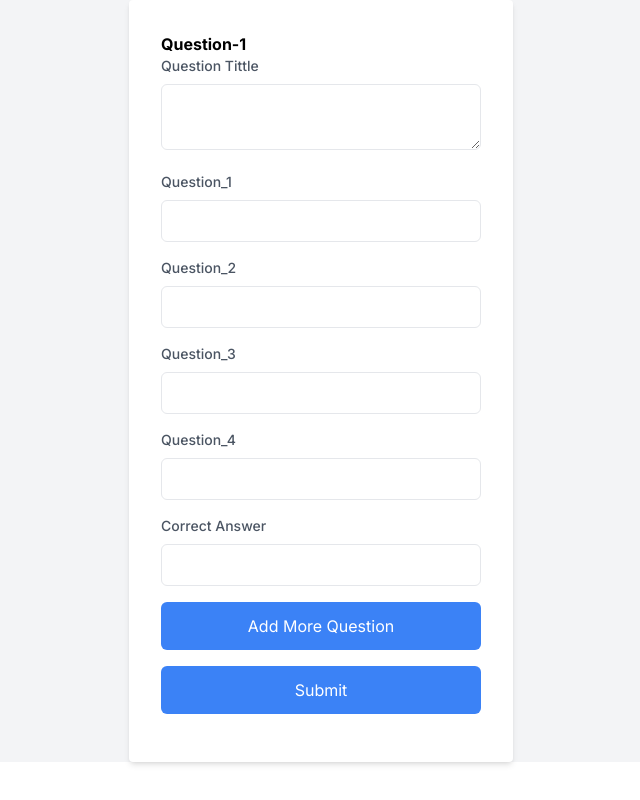
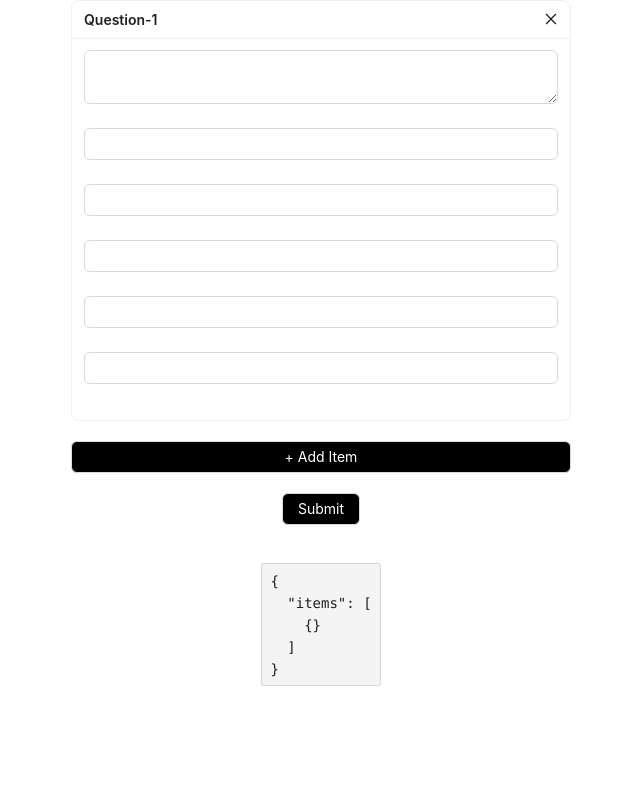
Before and after one commit to abunaserkayes0/Questions, a Next.js app: page /create in a window 1280 px wide. Shown: the whole page, without its empty margins (319-959 px from the left). Built offline with nearby package versions, Linux system fonts and the light colour scheme.

Commit message:
update create page

```diff
--- a/app/create/page.tsx
+++ b/app/create/page.tsx
@@ -1,133 +1,183 @@
 "use client";
-import React, { useState } from "react";
+import React from "react";
+import { Button, Card, Form, Input, Typography } from "antd";
+import { CloseOutlined } from "@ant-design/icons";
+import { Controller, useForm } from "react-hook-form";
+import { ErrorMessage } from "@hookform/error-message";
 
-export default function CreatePage() {
-  const [divCount, setDivCount] = useState(1);
-
-  const createNewQuestion = () => {
-    setDivCount(divCount + 1);
-  };
-  const newDiv = Array.from({ length: divCount }, (_, index) => (
-    <div key={index} className="created-div">
-      <h1 className="font-bold">Question-{index + 1}</h1>
-      <div className="mb-4">
-        <label
-          htmlFor="question_tittle"
-          className="block text-gray-600 text-sm font-medium mb-2"
-        >
-          Question Tittle
-        </label>
-        <textarea
-          id="question_tittle"
-          name="question_tittle"
-          className="w-full px-3 py-2 border rounded-md focus:outline-none focus:border-blue-500"
-          required
-        />
-      </div>
-
-      <div className="mb-4">
-        <label
-          htmlFor="question_1"
-          className="block text-gray-600 text-sm font-medium mb-2"
-        >
-          Question_1
-        </label>
-        <input
-          type="text"
-          id="question_1"
-          name="question_1"
-          className="w-full px-3 py-2 border rounded-md focus:outline-none focus:border-blue-500"
-          required
-        />
-      </div>
-      <div className="mb-4">
-        <label
-          htmlFor="question_1"
-          className="block text-gray-600 text-sm font-medium mb-2"
-        >
-          Question_2
-        </label>
-        <input
-          type="text"
-          id="question_2"
-          name="question_2"
-          className="w-full px-3 py-2 border rounded-md focus:outline-none focus:border-blue-500"
-          required
-        />
-      </div>
-      <div className="mb-4">
-        <label
-          htmlFor="question_3"
-          className="block text-gray-600 text-sm font-medium mb-2"
-        >
-          Question_3
-        </label>
-        <input
-          type="text"
-          id="question_3"
-          name="question_3"
-          className="w-full px-3 py-2 border rounded-md focus:outline-none focus:border-blue-500"
-          required
-        />
-      </div>
-      <div className="mb-4">
-        <label
-          htmlFor="question_4"
-          className="block text-gray-600 text-sm font-medium mb-2"
-        >
-          Question_4
-        </label>
-        <input
-          type="text"
-          id="question_4"
-          name="question_4"
-          className="w-full px-3 py-2 border rounded-md focus:outline-none focus:border-blue-500"
-          required
-        />
-      </div>
-      <div className="mb-4">
-        <label
-          htmlFor="correctAnswer"
-          className="block text-gray-600 text-sm font-medium mb-2"
-        >
-          Correct Answer
-        </label>
-        <input
-          type="text"
-          id="correctAnswer"
-          name="correctAnswer"
-          className="w-full px-3 py-2 border rounded-md focus:outline-none focus:border-blue-500"
-          required
-        />
-      </div>
-    </div>
-  ));
-  const handelSubmit = (e: any) => {
-    e.preventDefault();
-  };
+export default function page() {
+  const [form] = Form.useForm();
+  const {
+    handleSubmit,
+    control,
+    formState: { errors },
+  } = useForm();
+  const onSubmit = (data: any) => console.log(data);
   return (
     <>
-      <div className="bg-gray-100 flex items-center justify-center">
-        <div className="bg-white p-8 rounded shadow-md w-full sm:w-96">
-          <>{newDiv}</>
-          <form onSubmit={handelSubmit}>
-            <button
-              type="submit"
-              onClick={createNewQuestion}
-              className="w-full bg-blue-500 text-white p-3 mb-4 rounded-md hover:bg-blue-600 focus:outline-none focus:shadow-outline-blue active:bg-blue-800"
+      <Form
+        onFinish={handleSubmit(onSubmit)}
+        form={form}
+        style={{
+          display: "flex",
+          flexDirection: "column",
+          justifyContent: "center",
+          alignItems: "center",
+        }}
+        autoComplete="off"
+        initialValues={{ items: [{}] }}
+      >
+        <Form.List name="items">
+          {(fields, { add, remove }) => (
+            <div
+              style={{
+                display: "flex",
+                rowGap: 20,
+                minWidth: 500,
+                flexDirection: "column",
+              }}
             >
-              Add More Question
-            </button>
+              {fields.map((field) => (
+                <Card
+                  size="small"
+                  title={`Question-${field.name + 1}`}
+                  key={field.key}
+                  extra={
+                    <CloseOutlined
+                      onClick={() => {
+                        remove(field.name);
+                      }}
+                    />
+                  }
+                >
+                  <Controller
+                    name={`question_title-${field.name + 1}`}
+                    control={control}
+                    render={({ field }) => (
+                      <Form.Item>
+                        <Input.TextArea {...field} />
+                        <ErrorMessage
+                          errors={errors}
+                          name="question_title"
+                          render={({ message }) => (
+                            <p className="text-red-400">{message}</p>
+                          )}
+                        />
+                      </Form.Item>
+                    )}
+                  />
+                  <Controller
+                    name={`question_${field.name + 1}`}
+                    control={control}
+                    render={({ field }) => (
+                      <Form.Item>
+                        <Input {...field} />
+                        <ErrorMessage
+                          errors={errors}
+                          name="question_1"
+                          render={({ message }) => (
+                            <p className="text-red-400">{message}</p>
+                          )}
+                        />
+                      </Form.Item>
+                    )}
+                  />
+                  <Controller
+                    name={`question_${field.name + 2}`}
+                    control={control}
+                    render={({ field }) => (
+                      <Form.Item>
+                        <Input {...field} />
+                        <ErrorMessage
+                          errors={errors}
+                          name="question_2"
+                          render={({ message }) => (
+                            <p className="text-red-400">{message}</p>
+                          )}
+                        />
+                      </Form.Item>
+                    )}
+                  />
 
-            <button
-              type="submit"
-              className="w-full bg-blue-500 text-white p-3 mb-4 rounded-md hover:bg-blue-600 focus:outline-none focus:shadow-outline-blue active:bg-blue-800"
-            >
-              Submit
-            </button>
-          </form>
-        </div>
-      </div>
+                  <Controller
+                    name="question_3"
+                    control={control}
+                    render={({ field }) => (
+                      <Form.Item>
+                        <Input {...field} />
+                        <ErrorMessage
+                          errors={errors}
+                          name="question_3"
+                          render={({ message }) => (
+                            <p className="text-red-400">{message}</p>
+                          )}
+                        />
+                      </Form.Item>
+                    )}
+                  />
+
+                  <Controller
+                    name="question_4"
+                    control={control}
+                    render={({ field }) => (
+                      <Form.Item>
+                        <Input {...field} />
+                        <ErrorMessage
+                          errors={errors}
+                          name="question_4"
+                          render={({ message }) => (
+                            <p className="text-red-400">{message}</p>
+                          )}
+                        />
+                      </Form.Item>
+                    )}
+                  />
+
+                  <Controller
+                    name="correct_answer"
+                    control={control}
+                    render={({ field }) => (
+                      <Form.Item>
+                        <Input {...field} />
+                        <ErrorMessage
+                          errors={errors}
+                          name="correct_answer"
+                          render={({ message }) => (
+                            <p className="text-red-400">{message}</p>
+                          )}
+                        />
+                      </Form.Item>
+                    )}
+                  />
+                </Card>
+              ))}
+
+              <Button
+                className="bg-black text-white hover:bg-white hover:text-black mb-5"
+                onClick={() => add()}
+                block
+              >
+                + Add Item
+              </Button>
+            </div>
+          )}
+        </Form.List>
+        <Form.Item>
+          <Button
+            className="bg-black text-white hover:bg-white hover:text-black"
+            htmlType="submit"
+          >
+            Submit
+          </Button>
+        </Form.Item>
+        <Form.Item noStyle shouldUpdate>
+          {() => (
+            <Typography>
+              <pre>{JSON.stringify(form.getFieldsValue(), null, 2)}</pre>
+            </Typography>
+          )}
+        </Form.Item>
+      </Form>
     </>
   );
 }
--- a/app/create_classroom/page.tsx
+++ b/app/create_classroom/page.tsx
@@ -24,12 +24,14 @@ export default function CreateClassroom() {
     e.preventDefault();
     const from = e.target;
     const students_id = from.student;
-    const student = [];
-    for (const student_id of students_id) {
+    // const student = [];
+    /* for (const student_id of students_id) {
       const student_value = student_id.value;
       student.push(student_value);
     }
-    console.log(student);
+    console.log(student); */
+
+    console.log(students_id[students_id.value]);
   };
   return (
     <>
--- a/package.json
+++ b/package.json
@@ -10,7 +10,7 @@
   },
   "dependencies": {
     "@hookform/error-message": "^2.0.1",
-    "antd": "^5.11.2",
+    "antd": "^5.11.3",
     "eslint": "^8.54.0",
     "next": "14.0.3",
     "react": "^18",
```
Also changed, not shown: 1 other file (tests, documents, lock files or other folders).
